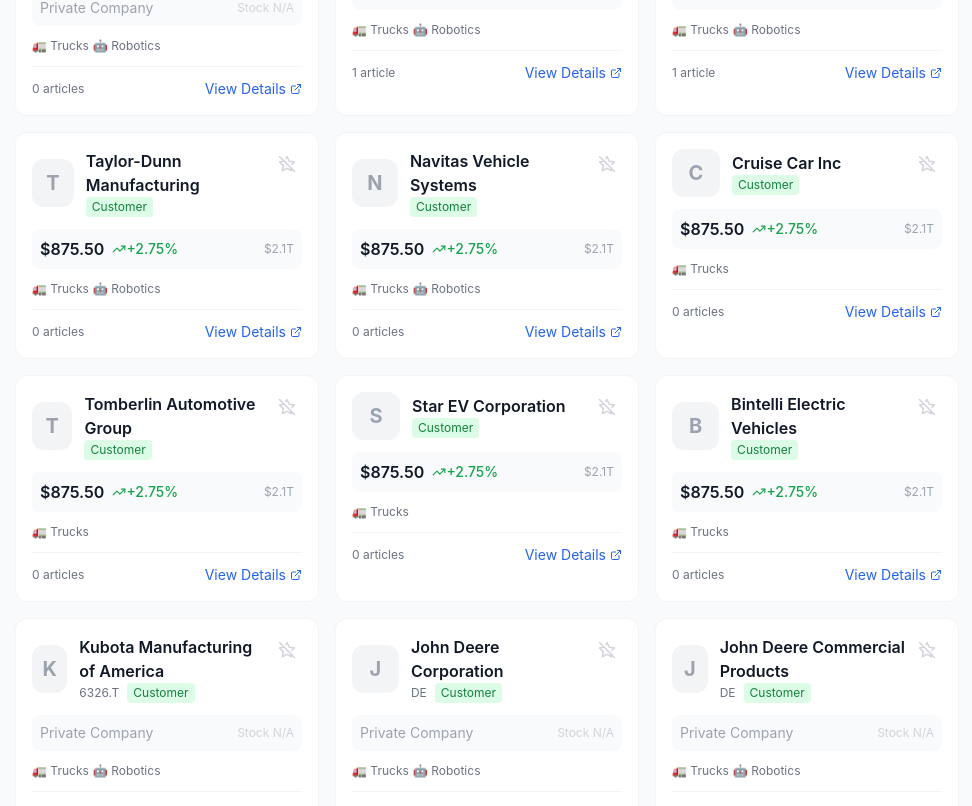
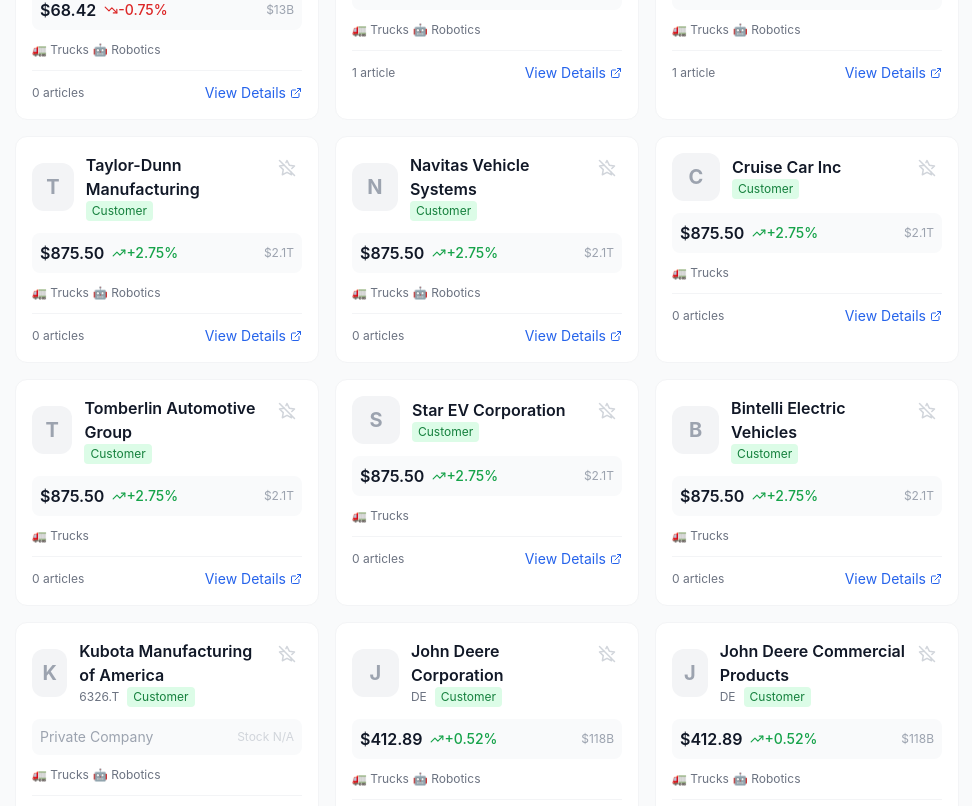
Before and after one commit to daffytajg/Lupton-News, a Next.js app: page /companies in a window 1280 px wide. Shown: the part 3893-4699 px from the top of the page, without its empty margins (297-1269 px from the left). Built offline with nearby package versions, Linux system fonts and the light colour scheme.

Commit message:
Fix stock data lookup to match by symbol field

```diff
--- a/src/app/companies/page.tsx
+++ b/src/app/companies/page.tsx
@@ -194,7 +194,11 @@
           {viewMode === 'grid' ? (
             <div className="grid md:grid-cols-2 lg:grid-cols-3 gap-4">
               {filteredCompanies.map((company) => {
-                const stock = MOCK_STOCKS.find((s) => s.companyId === company.id || s.ticker === company.ticker);
+                const stock = MOCK_STOCKS.find((s) =>
+                  s.companyId === company.id ||
+                  s.symbol === company.ticker ||
+                  s.ticker === company.ticker
+                );
                 const articleCount = articleCounts[company.id] || 0;
                 const isFollowed = followedCompanies.includes(company.id);
 
@@ -317,7 +321,11 @@
                 </thead>
                 <tbody className="divide-y divide-gray-50">
                   {filteredCompanies.map((company) => {
-                    const stock = MOCK_STOCKS.find((s) => s.companyId === company.id || s.ticker === company.ticker);
+                    const stock = MOCK_STOCKS.find((s) =>
+                  s.companyId === company.id ||
+                  s.symbol === company.ticker ||
+                  s.ticker === company.ticker
+                );
                     const articleCount = articleCounts[company.id] || 0;
                     const isFollowed = followedCompanies.includes(company.id);
 
```
